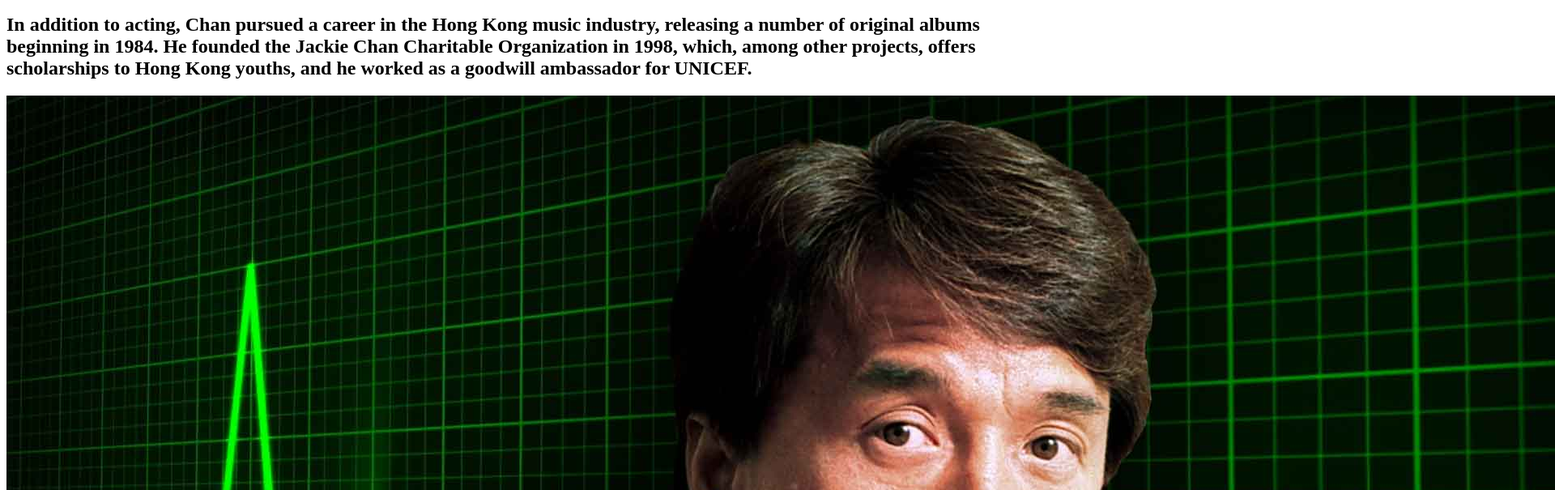
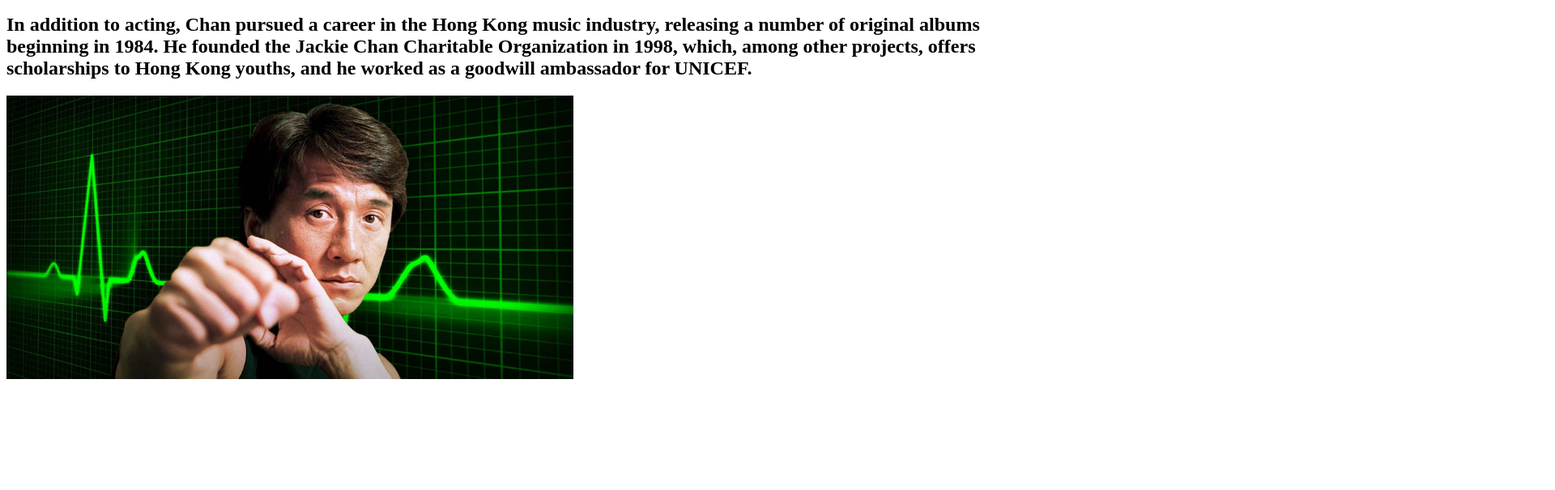
Before and after one commit to Santuhar/santuhar.github.io, a plain HTML site: page index.html in a window 1280 px wide. Shown: the part 491-1096 px from the top of the page at 81% size, 1920 px wide, since content can reach past the window. After the commit the page ends 971 px from the top, so only its background shows below. Drawn offline with Linux system fonts and the light colour scheme.

Commit message:
Fourth change

```diff
--- a/index.html
+++ b/index.html
@@ -25,6 +25,6 @@
 <h2>Chan worked both within the Hollywood system (though he disliked the limitations it placed on actors) and in Hong Kong cinema. In the United States he appeared in such films as Shanghai Noon (2000), The Tuxedo (2002), The Forbidden Kingdom (2008), and The Spy Next Door (2010). Chan starred in a remake of the 1984 action-drama The Karate Kid (2010) and later in the revenge thriller The Foreigner (2017). He did voice work in the computer-animated film Kung Fu Panda (2008).</h2>
 <h2>In addition to acting, Chan pursued a career in the Hong Kong music industry, releasing a number of original albums beginning in 1984. He founded the Jackie Chan Charitable Organization in 1998, which, among other projects, offers scholarships to Hong Kong youths, and he worked as a goodwill ambassador for UNICEF.</h2>
 </header>
-<img src="images/jackie-chan-medical.jpg" alt="Jackie Chan image">
+<img src="images/jackie-chan-medical.jpg" alt="Jackie Chan image" width="700">
 </body>
 </html>
```
